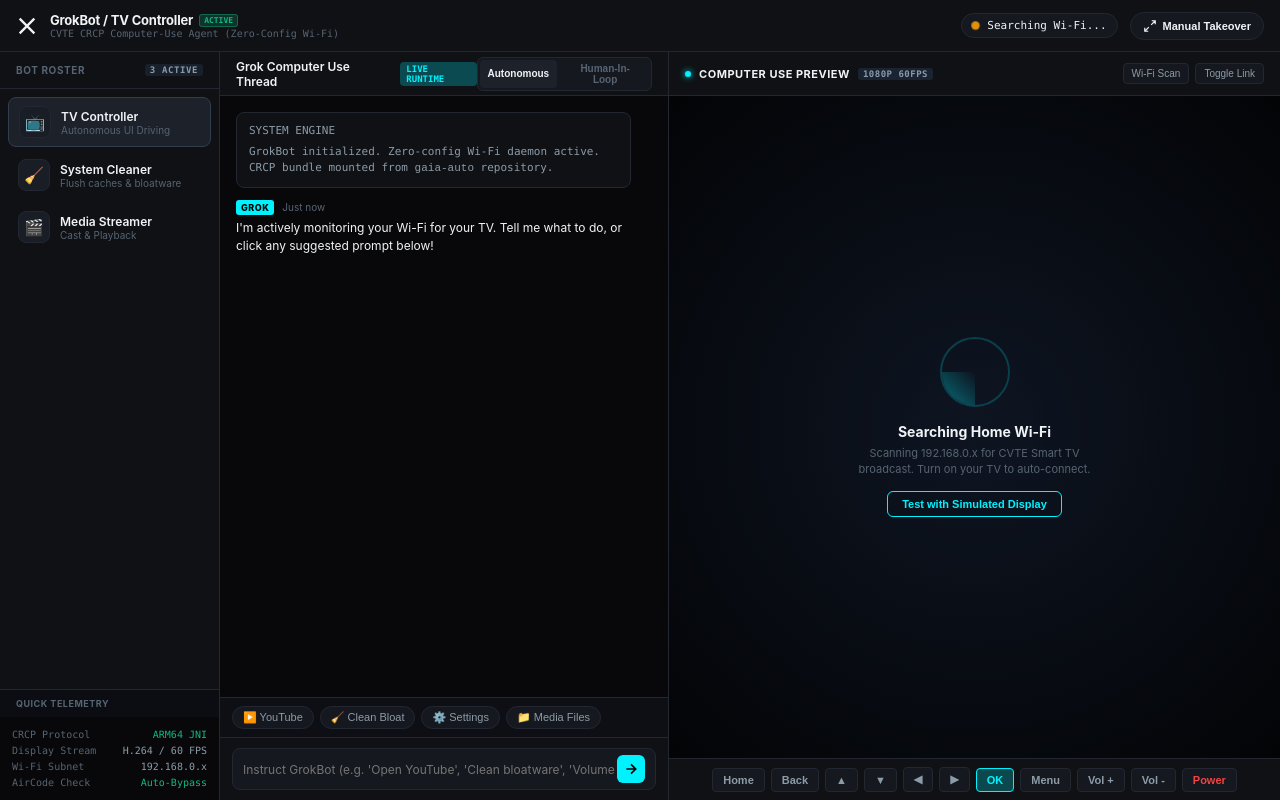
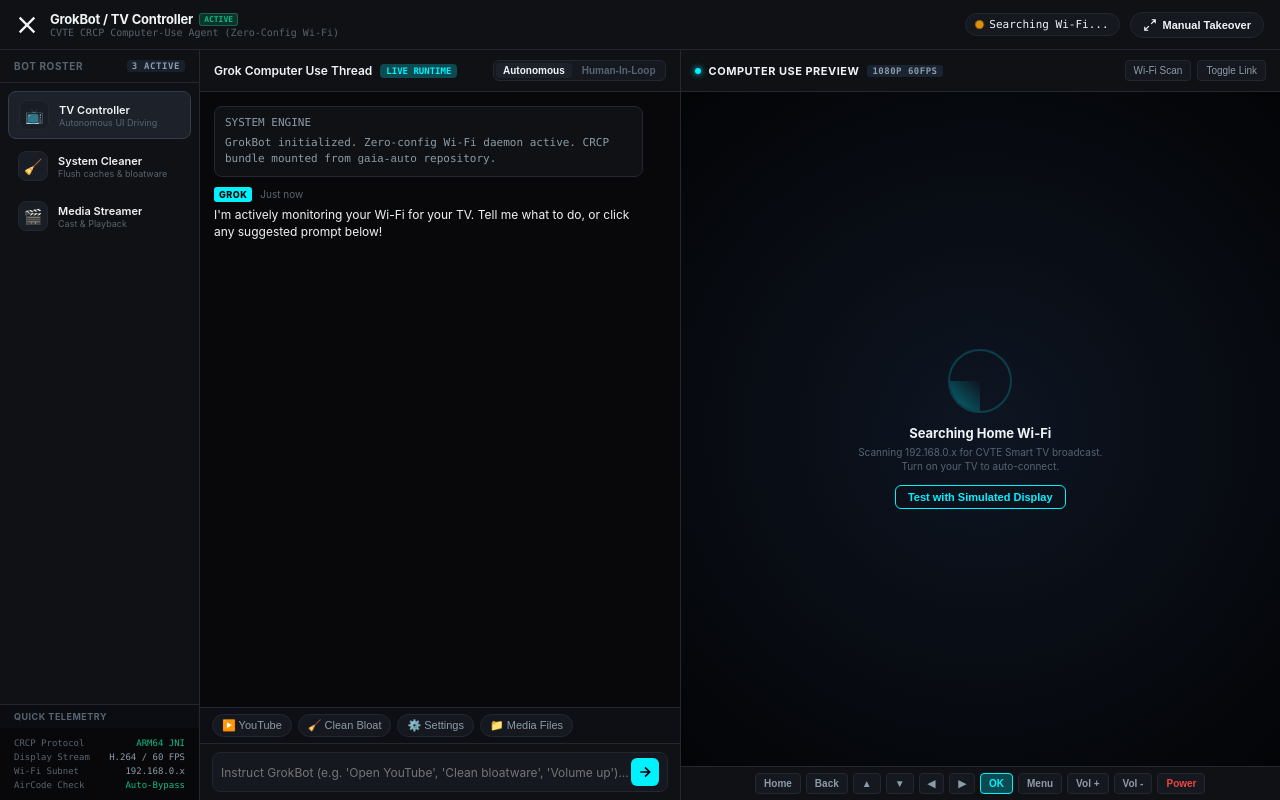
Before and after one commit to flyupdown677-a11y/gaia-auto, a browser extension: page miniapp-gaia-grok/index.html in a window 1280 px wide. Drawn offline with Linux system fonts and the light colour scheme; no server answers.

Commit message:
Fix rotated screen UI layout and viewport overflow on landscape orientation

```diff
--- a/miniapp-gaia-grok/style.css
+++ b/miniapp-gaia-grok/style.css
@@ -23,24 +23,31 @@
   -webkit-tap-highlight-color: transparent;
 }
 
+html, body {
+  width: 100%;
+  height: 100%;
+  overflow: hidden;
+}
+
 body.grok-dark {
   background-color: var(--bg-black);
   color: var(--text-primary);
   font-family: var(--font-sans);
-  height: 100vh;
-  overflow: hidden;
   user-select: none;
 }
 
 .grok-layout {
   display: flex;
   flex-direction: column;
-  height: 100vh;
+  width: 100%;
+  height: 100%;
+  max-width: 100%;
+  max-height: 100%;
 }
 
 /* Topbar */
 .grok-topbar {
-  height: 52px;
+  height: 50px;
   background-color: var(--bg-surface);
   border-bottom: 1px solid var(--border-subtle);
   display: flex;
@@ -48,23 +55,27 @@ body.grok-dark {
   justify-content: space-between;
   padding: 0 16px;
   flex-shrink: 0;
+  z-index: 20;
 }
 
 .topbar-left {
   display: flex;
   align-items: center;
   gap: 12px;
+  min-width: 0;
 }
 
 .xai-logo {
   color: var(--text-primary);
   display: flex;
   align-items: center;
+  flex-shrink: 0;
 }
 
 .bot-identity {
   display: flex;
   flex-direction: column;
+  min-width: 0;
 }
 
 .bot-title-line {
@@ -77,6 +88,9 @@ body.grok-dark {
   font-size: 13px;
   font-weight: 700;
   letter-spacing: -0.2px;
+  white-space: nowrap;
+  overflow: hidden;
+  text-overflow: ellipsis;
 }
 
 .active-badge {
@@ -88,30 +102,36 @@ body.grok-dark {
   padding: 1px 4px;
   border-radius: 3px;
   font-family: var(--font-mono);
+  flex-shrink: 0;
 }
 
 .bot-role {
   font-size: 10px;
   color: var(--text-muted);
   font-family: var(--font-mono);
+  white-space: nowrap;
+  overflow: hidden;
+  text-overflow: ellipsis;
 }
 
 .topbar-right {
   display: flex;
   align-items: center;
-  gap: 12px;
+  gap: 10px;
+  flex-shrink: 0;
 }
 
 .connection-status {
   display: flex;
   align-items: center;
-  gap: 8px;
+  gap: 6px;
   background: var(--bg-card);
   border: 1px solid var(--border-subtle);
-  padding: 5px 10px;
+  padding: 4px 10px;
   border-radius: 20px;
   font-size: 11px;
   font-family: var(--font-mono);
+  white-space: nowrap;
 }
 
 .pulse-indicator {
@@ -120,6 +140,7 @@ body.grok-dark {
   border-radius: 50%;
   background-color: #f59e0b;
   animation: pulse-ring 1.5s infinite ease-in-out;
+  flex-shrink: 0;
 }
 
 .pulse-indicator.connected {
@@ -141,11 +162,12 @@ body.grok-dark {
   background: var(--bg-card);
   color: var(--text-primary);
   border: 1px solid var(--border-subtle);
-  padding: 6px 12px;
+  padding: 5px 12px;
   border-radius: 20px;
   font-size: 11px;
   font-weight: 600;
   cursor: pointer;
+  white-space: nowrap;
   transition: all 0.2s;
 }
 
@@ -160,16 +182,19 @@ body.grok-dark {
   border-color: var(--grok-cyan);
 }
 
-/* Workspace Multi-Pane */
+/* Workspace Multi-Pane Container */
 .grok-workspace {
   flex: 1;
   display: flex;
+  flex-direction: row;
   overflow: hidden;
+  width: 100%;
+  height: calc(100% - 50px);
 }
 
-/* Left: Bot Roster */
+/* Left: Bot Roster (Hidden on narrow screens, visible on wide tablets & desktops) */
 .bot-roster-pane {
-  width: 220px;
+  width: 200px;
   background-color: var(--bg-surface);
   border-right: 1px solid var(--border-subtle);
   display: flex;
@@ -177,14 +202,14 @@ body.grok-dark {
   flex-shrink: 0;
 }
 
-@media (max-width: 800px) {
+@media (max-width: 900px) {
   .bot-roster-pane {
     display: none;
   }
 }
 
 .roster-header {
-  padding: 12px 16px;
+  padding: 10px 14px;
   font-size: 10px;
   font-weight: 700;
   color: var(--text-muted);
@@ -211,6 +236,7 @@ body.grok-dark {
   flex-direction: column;
   gap: 4px;
   flex: 1;
+  overflow-y: auto;
 }
 
 .roster-item {
@@ -233,15 +259,16 @@ body.grok-dark {
 }
 
 .bot-avatar {
-  width: 32px;
-  height: 32px;
+  width: 30px;
+  height: 30px;
   border-radius: 8px;
   display: flex;
   align-items: center;
   justify-content: center;
-  font-size: 16px;
+  font-size: 15px;
   background: #181d26;
   border: 1px solid var(--border-subtle);
+  flex-shrink: 0;
 }
 
 .bot-meta {
@@ -251,7 +278,7 @@ body.grok-dark {
 }
 
 .bot-meta .name {
-  font-size: 12px;
+  font-size: 11px;
   font-weight: 600;
   color: var(--text-primary);
   white-space: nowrap;
@@ -260,7 +287,7 @@ body.grok-dark {
 }
 
 .bot-meta .status-msg {
-  font-size: 10px;
+  font-size: 9px;
   color: var(--text-muted);
   white-space: nowrap;
   overflow: hidden;
@@ -268,7 +295,7 @@ body.grok-dark {
 }
 
 .roster-section-title {
-  padding: 8px 16px;
+  padding: 6px 14px;
   font-size: 9px;
   font-weight: 700;
   letter-spacing: 0.5px;
@@ -278,16 +305,16 @@ body.grok-dark {
 }
 
 .roster-footer {
-  padding: 12px;
+  padding: 10px 14px;
   background: var(--bg-black);
 }
 
 .system-stats {
   display: flex;
   flex-direction: column;
-  gap: 5px;
+  gap: 4px;
   font-family: var(--font-mono);
-  font-size: 10px;
+  font-size: 9px;
   color: var(--text-muted);
 }
 
@@ -304,35 +331,42 @@ body.grok-dark {
   color: var(--accent-green);
 }
 
-/* Center: Chat & Actions Feed */
+/* Center: Chat & Neural Log Feed */
 .grok-chat-pane {
-  flex: 1.1;
+  flex: 1;
+  min-width: 0;
   background-color: var(--bg-black);
   display: flex;
   flex-direction: column;
   border-right: 1px solid var(--border-subtle);
   overflow: hidden;
+  height: 100%;
 }
 
 .chat-header {
-  height: 44px;
-  padding: 0 16px;
+  height: 42px;
+  padding: 0 14px;
   display: flex;
   align-items: center;
   justify-content: space-between;
   border-bottom: 1px solid var(--border-subtle);
   background: var(--bg-surface);
+  flex-shrink: 0;
 }
 
 .chat-title {
   display: flex;
   align-items: center;
   gap: 8px;
+  min-width: 0;
 }
 
 .agent-title {
   font-size: 12px;
   font-weight: 600;
+  white-space: nowrap;
+  overflow: hidden;
+  text-overflow: ellipsis;
 }
 
 .agent-badge {
@@ -343,15 +377,17 @@ body.grok-dark {
   padding: 2px 6px;
   border-radius: 4px;
   font-weight: 700;
+  flex-shrink: 0;
 }
 
 .mode-selector {
   display: flex;
-  gap: 4px;
+  gap: 3px;
   background: var(--bg-card);
   padding: 2px;
   border-radius: 6px;
   border: 1px solid var(--border-subtle);
+  flex-shrink: 0;
 }
 
 .mode-chip {
@@ -359,10 +395,11 @@ body.grok-dark {
   border: none;
   color: var(--text-muted);
   font-size: 10px;
-  padding: 3px 8px;
+  padding: 2px 7px;
   border-radius: 4px;
   cursor: pointer;
   font-weight: 600;
+  white-space: nowrap;
 }
 
 .mode-chip.active {
@@ -372,11 +409,12 @@ body.grok-dark {
 
 .chat-feed {
   flex: 1;
-  padding: 16px;
+  padding: 14px;
   overflow-y: auto;
   display: flex;
   flex-direction: column;
-  gap: 12px;
+  gap: 10px;
+  min-height: 0;
 }
 
 .message-block {
@@ -384,13 +422,13 @@ body.grok-dark {
   flex-direction: column;
   gap: 4px;
   max-width: 95%;
-  line-height: 1.5;
+  line-height: 1.45;
 }
 
 .message-block.system {
   background: var(--bg-surface);
   border: 1px solid var(--border-subtle);
-  padding: 10px 12px;
+  padding: 8px 10px;
   border-radius: 8px;
   font-family: var(--font-mono);
   font-size: 11px;
@@ -437,7 +475,7 @@ body.grok-dark {
   background: #0d1219;
   border: 1px solid #1f2c3f;
   border-left: 3px solid var(--grok-cyan);
-  padding: 8px 12px;
+  padding: 6px 10px;
   border-radius: 4px;
   font-family: var(--font-mono);
   font-size: 11px;
@@ -453,17 +491,18 @@ body.grok-dark {
 .quick-chips-bar {
   display: flex;
   gap: 6px;
-  padding: 8px 12px;
+  padding: 6px 12px;
   background: #0d0f14;
   border-top: 1px solid var(--border-subtle);
   overflow-x: auto;
+  flex-shrink: 0;
 }
 
 .suggestion-chip {
   background: var(--bg-card);
   color: var(--text-secondary);
   border: 1px solid var(--border-subtle);
-  padding: 4px 10px;
+  padding: 4px 9px;
   border-radius: 14px;
   font-size: 11px;
   white-space: nowrap;
@@ -479,9 +518,10 @@ body.grok-dark {
 
 /* Chat Input Bar */
 .chat-input-bar {
-  padding: 10px 12px;
+  padding: 8px 12px;
   border-top: 1px solid var(--border-subtle);
   background: var(--bg-surface);
+  flex-shrink: 0;
 }
 
 .input-wrapper {
@@ -490,7 +530,7 @@ body.grok-dark {
   background: var(--bg-card);
   border: 1px solid var(--border-subtle);
   border-radius: 8px;
-  padding: 6px 10px;
+  padding: 5px 8px;
   transition: border-color 0.2s;
 }
 
@@ -520,30 +560,29 @@ body.grok-dark {
   align-items: center;
   justify-content: center;
   cursor: pointer;
-  transition: opacity 0.15s;
-}
-
-.send-action-btn:hover {
-  opacity: 0.9;
+  flex-shrink: 0;
 }
 
 /* Right: Computer Preview Pane */
 .computer-preview-pane {
-  flex: 1.5;
+  flex: 1.25;
+  min-width: 0;
   background: #000;
   display: flex;
   flex-direction: column;
   overflow: hidden;
+  height: 100%;
 }
 
 .preview-header {
-  height: 44px;
-  padding: 0 16px;
+  height: 42px;
+  padding: 0 14px;
   background: var(--bg-surface);
   border-bottom: 1px solid var(--border-subtle);
   display: flex;
   align-items: center;
   justify-content: space-between;
+  flex-shrink: 0;
 }
 
 .preview-title {
@@ -553,6 +592,7 @@ body.grok-dark {
   font-size: 11px;
   font-weight: 700;
   letter-spacing: 0.5px;
+  white-space: nowrap;
 }
 
 .live-dot {
@@ -561,6 +601,7 @@ body.grok-dark {
   border-radius: 50%;
   background: var(--grok-cyan);
   box-shadow: 0 0 6px var(--grok-cyan);
+  flex-shrink: 0;
 }
 
 .tv-resolution-badge {
@@ -570,11 +611,13 @@ body.grok-dark {
   color: var(--text-secondary);
   padding: 1px 5px;
   border-radius: 3px;
+  flex-shrink: 0;
 }
 
 .preview-controls {
   display: flex;
   gap: 6px;
+  flex-shrink: 0;
 }
 
 .subtle-btn {
@@ -585,6 +628,7 @@ body.grok-dark {
   font-size: 10px;
   border-radius: 4px;
   cursor: pointer;
+  white-space: nowrap;
 }
 
 .subtle-btn:hover {
@@ -595,20 +639,24 @@ body.grok-dark {
 /* TV Viewport */
 .tv-viewport {
   flex: 1;
+  min-height: 0;
   position: relative;
   display: flex;
   align-items: center;
   justify-content: center;
   background: #050608;
   overflow: hidden;
+  padding: 8px;
 }
 
 #tvDisplay {
-  width: 100%;
+  max-width: 100%;
+  max-height: 100%;
   aspect-ratio: 16 / 9;
-  max-height: 100%;
   object-fit: contain;
   background: #090c13;
+  border-radius: 6px;
+  border: 1px solid #1a2230;
 }
 
 /* Grok AI Mouse Cursor */
@@ -655,7 +703,7 @@ body.grok-dark {
   opacity: 1;
 }
 
-/* Standby Radar */
+/* Standby Radar Screen */
 .standby-screen {
   position: absolute;
   inset: 0;
@@ -665,17 +713,17 @@ body.grok-dark {
   align-items: center;
   justify-content: center;
   text-align: center;
-  padding: 24px;
+  padding: 20px;
   z-index: 5;
 }
 
 .radar-circle {
-  width: 70px;
-  height: 70px;
+  width: 64px;
+  height: 64px;
   border-radius: 50%;
   border: 2px solid rgba(0, 242, 254, 0.2);
   position: relative;
-  margin-bottom: 16px;
+  margin-bottom: 12px;
   overflow: hidden;
 }
 
@@ -696,24 +744,24 @@ body.grok-dark {
 }
 
 .standby-screen h4 {
-  font-size: 14px;
+  font-size: 13px;
   font-weight: 700;
-  margin-bottom: 6px;
+  margin-bottom: 4px;
 }
 
 .standby-screen p {
-  font-size: 11px;
+  font-size: 10px;
   color: var(--text-muted);
-  max-width: 260px;
+  max-width: 250px;
   line-height: 1.4;
-  margin-bottom: 14px;
+  margin-bottom: 12px;
 }
 
 .cyber-outline-btn {
   background: transparent;
   color: var(--grok-cyan);
   border: 1px solid var(--grok-cyan);
-  padding: 6px 14px;
+  padding: 5px 12px;
   border-radius: 6px;
   font-size: 11px;
   font-weight: 700;
@@ -728,24 +776,26 @@ body.grok-dark {
 .tv-remote-strip {
   background: var(--bg-surface);
   border-top: 1px solid var(--border-subtle);
-  padding: 8px 12px;
+  padding: 6px 10px;
   display: flex;
-  gap: 6px;
+  gap: 5px;
   overflow-x: auto;
   align-items: center;
   justify-content: center;
+  flex-shrink: 0;
 }
 
 .pill-key {
   background: var(--bg-card);
   color: var(--text-secondary);
   border: 1px solid var(--border-subtle);
-  padding: 5px 10px;
+  padding: 4px 8px;
   border-radius: 4px;
-  font-size: 11px;
+  font-size: 10px;
   cursor: pointer;
   white-space: nowrap;
   font-weight: 600;
+  flex-shrink: 0;
 }
 
 .pill-key:active {
@@ -762,3 +812,23 @@ body.grok-dark {
 .pill-key.red {
   color: var(--accent-red);
 }
+
+/* Portrait & Narrow Screen Adaptations */
+@media (max-width: 600px) and (orientation: portrait), (max-aspect-ratio: 1/1) {
+  .grok-workspace {
+    flex-direction: column;
+  }
+
+  .computer-preview-pane {
+    order: -1; /* Place TV display on top in vertical layout */
+    height: 40%;
+    flex: none;
+    border-bottom: 1px solid var(--border-subtle);
+  }
+
+  .grok-chat-pane {
+    height: 60%;
+    flex: none;
+    border-right: none;
+  }
+}
```
